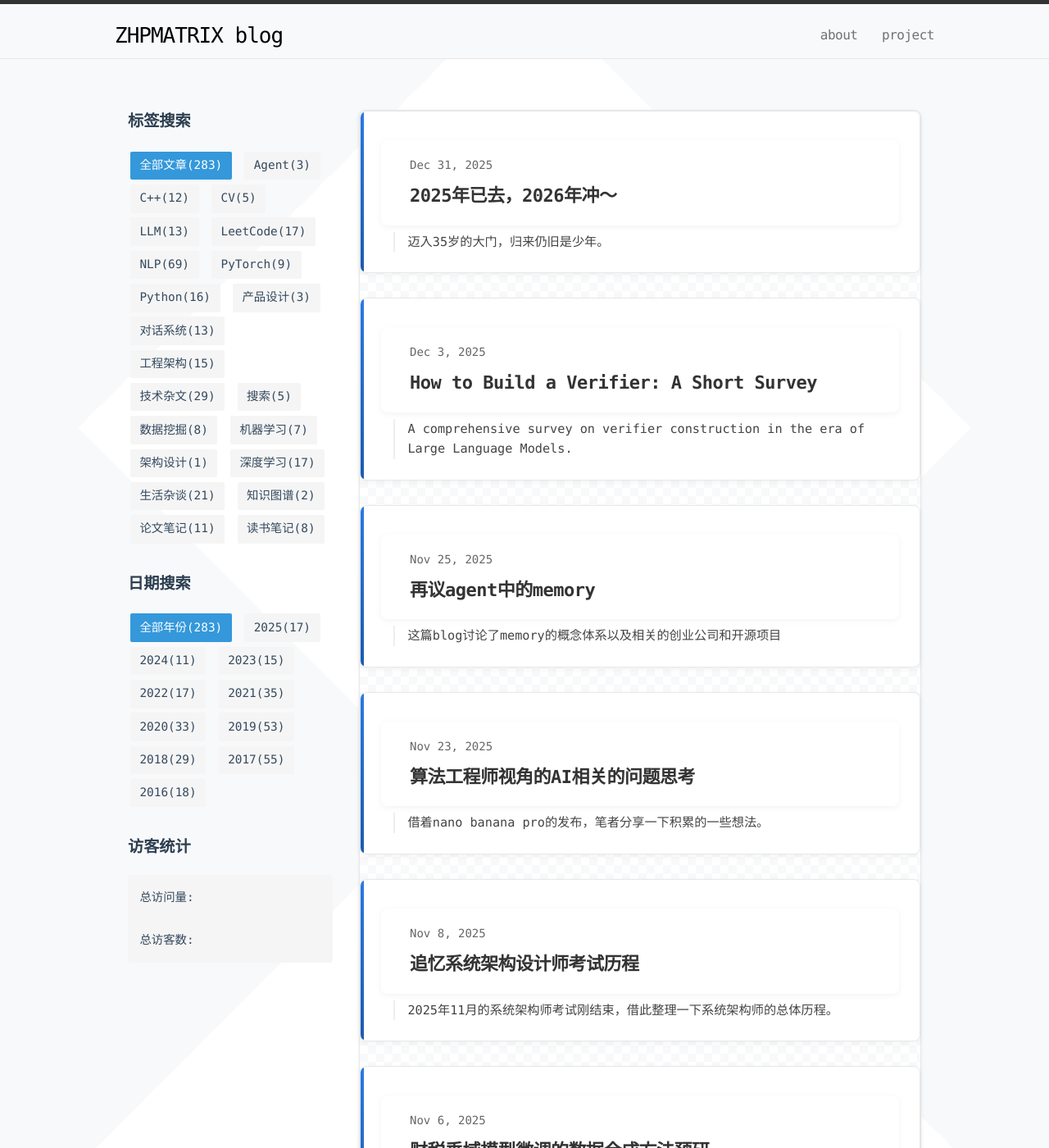
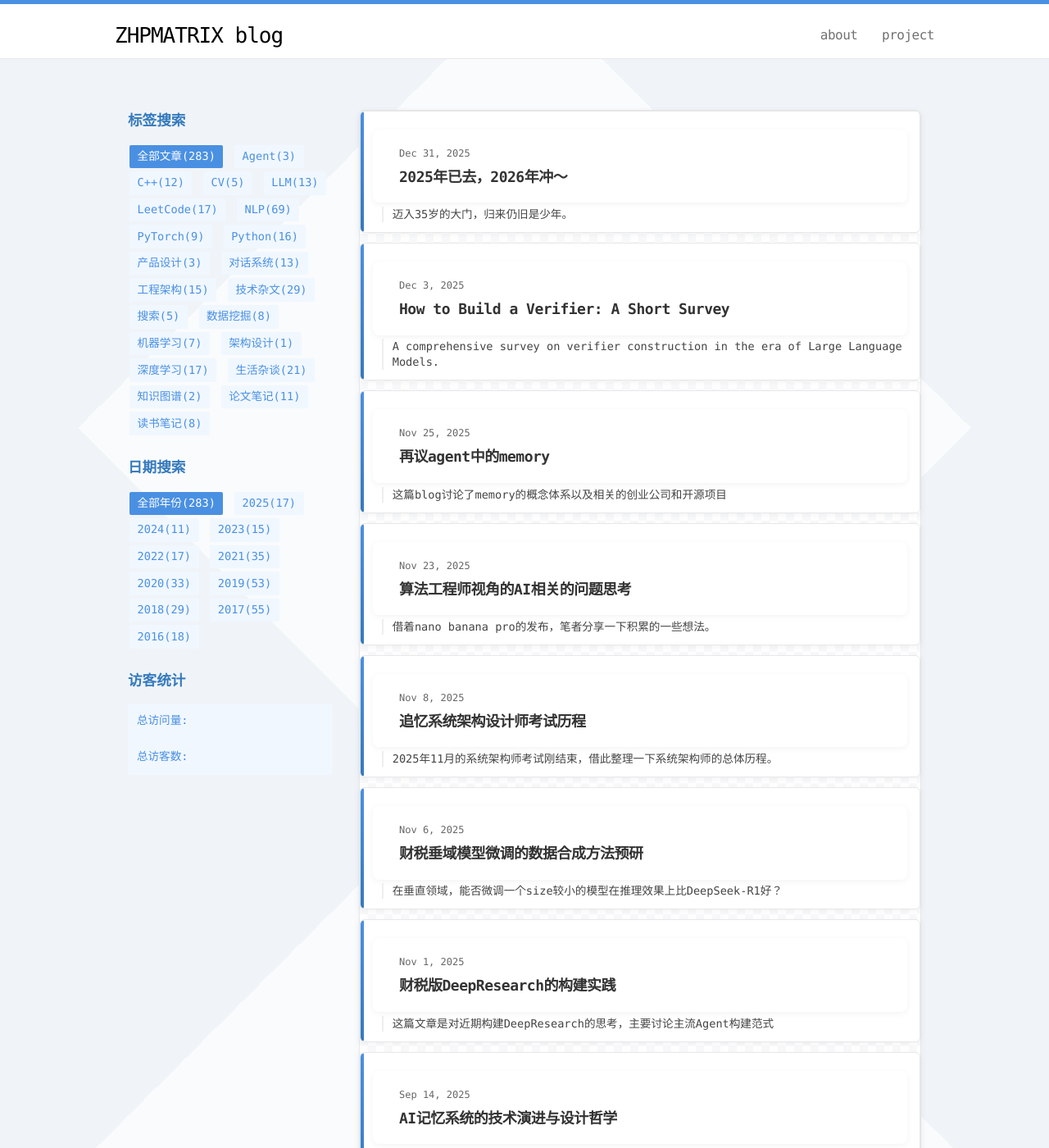
Before and after one commit to zhpmatrix/zhpmatrix.github.io, a Jekyll site: the page built from index.html, in a window 1280 px wide and 1400 px high. Shown: the whole window at 82% size. Built offline with Jekyll 4.4.1, drawn with Linux system fonts in a browser that asks for light colours; comment, search, counter and statistics services are not loaded.

Commit message:
Make blog article list more compact and improve visual consistency
- Reduce spacing and padding in article list items for more compact display
- Decrease font sizes for titles, dates, and excerpts while maintaining readability
- Unify color scheme across header, tags, and sidebar components (#4a90e2, #357abd)
- Remove yellow color and background from header navigation
- Adjust tag styling to match overall theme with smaller padding and font size
- Add .gitignore to exclude Jekyll _site directory from version control
- Fix markdown link in blog post

Co-Authored-By: Claude Sonnet 4.6 <noreply@anthropic.com>

```diff
--- a/_includes/header.html
+++ b/_includes/header.html
@@ -18,7 +18,7 @@
 </a>
       <div class="trigger">
         {% for page in site.pages %}
-          {% if page.title %}<font color="yellow"><a class="page-link" href="{{ page.url | prepend: site.baseurl }}">{{ page.title }}</a></font>{% endif %}
+          {% if page.title %}<a class="page-link" href="{{ page.url | prepend: site.baseurl }}">{{ page.title }}</a>{% endif %}
         {% endfor %}
 
       </div>
@@ -34,7 +34,4 @@
       s.parentNode.insertBefore(hm, s);
   })();
   </script>
-  <style>
-	body{background-color:#84bf97}
-  </style>
  </header>
--- a/_includes/tags.html
+++ b/_includes/tags.html
@@ -32,7 +32,7 @@
     }
     .tags-section h2 {
       font-size: 1.2em;
-      color: #2c3e50;
+      color: #357abd;
       margin-bottom: 1em;
       font-weight: 600;
     }
@@ -44,19 +44,19 @@
       display: inline-block;
       padding: 0.3em 0.8em;
       margin: 0.2em;
-      background: #f5f5f5;
+      background: #f0f7ff;
       border-radius: 2px;
       text-decoration: none;
-      color: #34495e;
+      color: #4a90e2;
       font-size: 0.9em;
       transition: all 0.2s ease;
     }
     .tag-link:hover {
-      background: #e8e8e8;
-      color: #2c3e50;
+      background: #d0e3f5;
+      color: #357abd;
     }
     .tag-link.active {
-      background: #3498db;
+      background: #4a90e2;
       color: white;
     }
   </style>
--- a/css/main.css
+++ b/css/main.css
@@ -13,14 +13,14 @@ body {
   font-size: 16px;
   line-height: 1.5;
   font-weight: 300;
-  background-color: #fff;
+  background-color: #fafbfc;
 }
 
 h1, h2, h3, h4, h5, h6 { font-size: 100%; font-weight: 400; }
 
-a         { color: #2a7ae2; text-decoration: none; }
-a:hover   { color: #000; text-decoration: underline; }
-a:visited { color: #205caa; }
+a         { color: #4a90e2; text-decoration: none; }
+a:hover   { color: #357abd; text-decoration: underline; }
+a:visited { color: #357abd; }
 
 /* Utility */
 
@@ -41,11 +41,11 @@ a:visited { color: #205caa; }
 /* Site header */
 
 .site-header {
-  border-top: 5px solid #333;
+  border-top: 5px solid #4a90e2;
   border-bottom: 1px solid #e8e8e8;
   min-height: 56px;
-  background-color: #f8f9fa;  /* Light gray background color */
-  box-shadow: 0 2px 4px rgba(0,0,0,0.1);  /* Subtle shadow for depth */
+  background-color: #ffffff;
+  box-shadow: 0 2px 8px rgba(0,0,0,0.06);
 }
 
 .site-title,
@@ -138,12 +138,12 @@ a:visited { color: #205caa; }
 
 .page-content {
   padding: 30px 0;
-  background-color: #fff;
+  background-color: #fafbfc;
   background-image:
-    linear-gradient(45deg, #f8f9fa 25%, transparent 25%),
-    linear-gradient(-45deg, #f8f9fa 25%, transparent 25%),
-    linear-gradient(45deg, transparent 75%, #f8f9fa 75%),
-    linear-gradient(-45deg, transparent 75%, #f8f9fa 75%);
+    linear-gradient(45deg, #f0f4f8 25%, transparent 25%),
+    linear-gradient(-45deg, #f0f4f8 25%, transparent 25%),
+    linear-gradient(45deg, transparent 75%, #f0f4f8 75%),
+    linear-gradient(-45deg, transparent 75%, #f0f4f8 75%);
   background-size: 20px 20px;
   background-position: 0 0, 0 10px, 10px -10px, -10px 0px;
   background-attachment: fixed;
@@ -159,8 +159,8 @@ a:visited { color: #205caa; }
   list-style-type: none;
   border: 1px solid #e8e8e8;
   border-radius: 8px;
-  padding: 30px;
-  background-color: #fff;
+  padding: 15px;
+  background-color: #ffffff;
   background-image:
     linear-gradient(45deg, #f8f9fa 25%, transparent 25%),
     linear-gradient(-45deg, #f8f9fa 25%, transparent 25%),
@@ -168,15 +168,15 @@ a:visited { color: #205caa; }
     linear-gradient(-45deg, transparent 75%, #f8f9fa 75%);
   background-size: 20px 20px;
   background-position: 0 0, 0 10px, 10px -10px, -10px 0px;
-  box-shadow: 0 2px 4px rgba(0,0,0,0.05);
+  box-shadow: 0 2px 8px rgba(0,0,0,0.04);
   margin-bottom: 40px;
 }
 
 .posts li {
-  margin-bottom: 30px;
-  padding: 25px;
+  margin-bottom: 12px;
+  padding: 12px 15px;
   background-color: #fff;
-  border-radius: 8px;
+  border-radius: 6px;
   box-shadow: 0 2px 8px rgba(0,0,0,0.05);
   transition: all 0.3s ease;
   border: 1px solid #e8e8e8;
@@ -196,32 +196,32 @@ a:visited { color: #205caa; }
   left: 0;
   width: 4px;
   height: 100%;
-  background: linear-gradient(to bottom, #2a7ae2, #1a5cb0);
+  background: linear-gradient(to bottom, #4a90e2, #357abd);
   border-radius: 2px;
 }
 
 .posts .post-link {
-  font-size: 22px;
+  font-size: 18px;
   letter-spacing: -0.5px;
-  line-height: 1.4;
-  margin-bottom: 12px;
+  line-height: 1.3;
+  margin-bottom: 6px;
   color: #333;
   font-weight: 600;
-  padding-left: 15px;
+  padding-left: 12px;
   position: relative;
 }
 
 .posts .post-date {
   display: block;
-  font-size: 14px;
+  font-size: 12px;
   color: #666;
-  margin-bottom: 12px;
-  padding-left: 15px;
+  margin-bottom: 8px;
+  padding-left: 12px;
 }
 
 .posts .post-tags {
-  margin-top: 15px;
-  padding: 12px 15px;
+  margin-top: 8px;
+  padding: 8px 12px;
   background-color: #f8f9fa;
   border-radius: 6px;
   border: 1px solid #e8e8e8;
@@ -234,12 +234,12 @@ a:visited { color: #205caa; }
 
 .posts .post-tags .tag {
   display: inline-block;
-  padding: 4px 10px;
-  margin: 4px 6px;
-  font-size: 12px;
-  color: #2a7ae2;
-  background-color: #f8f9fa;
-  border: 1px solid #e8e8e8;
+  padding: 2px 8px;
+  margin: 2px 4px;
+  font-size: 11px;
+  color: #4a90e2;
+  background-color: #f0f7ff;
+  border: 1px solid #d0e3f5;
   border-radius: 4px;
   transition: all 0.2s ease;
   position: relative;
@@ -251,10 +251,10 @@ a:visited { color: #205caa; }
 }
 
 .posts .post-tags .tag:hover {
-  background-color: #2a7ae2;
+  background-color: #4a90e2;
   color: #fff;
   transform: translateY(-1px);
-  box-shadow: 0 2px 4px rgba(42, 122, 226, 0.2);
+  box-shadow: 0 2px 8px rgba(74, 144, 226, 0.3);
 }
 
 
@@ -298,9 +298,9 @@ a:visited { color: #205caa; }
   padding: 0 8px;
   margin: 0 4px;
   font-size: 12px;
-  color: #2a7ae2;
-  background-color: #f8f9fa;
-  border: 1px solid #e8e8e8;
+  color: #4a90e2;
+  background-color: #f0f7ff;
+  border: 1px solid #d0e3f5;
   border-radius: 4px;
   line-height: 1.6;
   text-transform: uppercase;
@@ -311,10 +311,10 @@ a:visited { color: #205caa; }
 }
 
 .post-header .meta .tag:hover {
-  background-color: #2a7ae2;
+  background-color: #4a90e2;
   color: #fff;
   transform: translateY(-1px);
-  box-shadow: 0 2px 4px rgba(42, 122, 226, 0.2);
+  box-shadow: 0 2px 8px rgba(74, 144, 226, 0.3);
 }
 
 .post-header .meta #busuanzi_container_page_pv {
@@ -331,7 +331,7 @@ a:visited { color: #205caa; }
 }
 
 .post-header .meta #busuanzi_value_page_pv {
-  color: #2a7ae2;
+  color: #4a90e2;
   font-weight: 600;
   margin: 0 2px;
 }
@@ -419,14 +419,14 @@ a:visited { color: #205caa; }
 }
 
 .post-content blockquote {
-  border-left: 4px solid #2a7ae2;
+  border-left: 4px solid #4a90e2;
   padding: 15px 20px;
   font-size: 18px;
   color: #666;
   letter-spacing: -0.5px;
   font-style: italic;
   margin: 30px 0;
-  background-color: #f8f9fa;
+  background-color: #f0f7ff;
   border-radius: 0 8px 8px 0;
 }
 
@@ -686,8 +686,8 @@ a:visited { color: #205caa; }
 }
 
 .search-input:focus {
-  border-color: #2a7ae2;
-  box-shadow: 0 0 0 3px rgba(42, 122, 226, 0.1);
+  border-color: #4a90e2;
+  box-shadow: 0 0 0 3px rgba(74, 144, 226, 0.15);
   outline: none;
 }
 
@@ -743,7 +743,7 @@ a:visited { color: #205caa; }
 
 .search-result-tag {
   background: #f0f7ff;
-  color: #2a7ae2;
+  color: #4a90e2;
   padding: 4px 12px;
   border-radius: 20px;
   font-size: 13px;
@@ -753,7 +753,7 @@ a:visited { color: #205caa; }
 }
 
 .search-result-tag:hover {
-  background: #2a7ae2;
+  background: #4a90e2;
   color: #fff;
   transform: translateY(-1px);
 }
@@ -786,12 +786,12 @@ a:visited { color: #205caa; }
 
 .posts .post-tags .tag {
   display: inline-block;
-  padding: 4px 10px;
-  margin: 4px 6px;
-  font-size: 12px;
-  color: #2a7ae2;
-  background-color: #f8f9fa;
-  border: 1px solid #e8e8e8;
+  padding: 2px 8px;
+  margin: 2px 4px;
+  font-size: 11px;
+  color: #4a90e2;
+  background-color: #f0f7ff;
+  border: 1px solid #d0e3f5;
   border-radius: 4px;
   transition: all 0.2s ease;
   position: relative;
@@ -804,7 +804,7 @@ a:visited { color: #205caa; }
 
 .search-result-tag {
   background: #f0f7ff;
-  color: #2a7ae2;
+  color: #4a90e2;
   padding: 4px 12px;
   border-radius: 20px;
   font-size: 13px;
--- a/index.html
+++ b/index.html
@@ -91,88 +91,88 @@ layout: default
       margin: 0;
     }
     .post-item {
-      margin-bottom: 2em;
-      padding-bottom: 1.5em;
+      margin-bottom: 1em;
+      padding-bottom: 1em;
       border-bottom: 1px solid #eee;
     }
     .post-header {
-      margin-bottom: 0.5em;
+      margin-bottom: 0.3em;
     }
     .post-date {
       color: #7f8c8d;
-      font-size: 0.85em;
-      margin-right: 1em;
+      font-size: 0.75em;
+      margin-right: 0.8em;
       font-family: Consolas, monospace;
     }
     .post-link {
       color: #2c3e50;
       text-decoration: none;
       font-weight: 600;
-      font-size: 1.1em;
+      font-size: 1em;
       font-family: Consolas, monospace;
     }
     .post-link:hover {
-      color: #3498db;
+      color: #4a90e2;
     }
     .post-excerpt {
       color: #444;
-      font-size: 0.95em;
-      line-height: 1.6;
-      margin-left: 1em;
-      padding-left: 1em;
+      font-size: 0.85em;
+      line-height: 1.4;
+      margin-left: 0.8em;
+      padding-left: 0.8em;
       border-left: 2px solid #eee;
       font-family: Consolas, monospace;
     }
     /* 标签和日期搜索相关样式 */
     .tags-section, .dates-section {
-      margin-bottom: 2em;
+      margin-bottom: 1.5em;
     }
     .tags-section h2, .dates-section h2 {
-      font-size: 1.2em;
-      color: #2c3e50;
-      margin-bottom: 1em;
+      font-size: 1.1em;
+      color: #357abd;
+      margin-bottom: 0.8em;
       font-weight: 600;
     }
     .tag-cloud, .date-cloud {
-      margin-bottom: 1.5em;
-      line-height: 1.8;
+      margin-bottom: 1em;
+      line-height: 1.6;
     }
     .tag-link, .date-link {
       display: inline-block;
-      padding: 0.3em 0.8em;
-      margin: 0.2em;
-      background: #f5f5f5;
+      padding: 0.25em 0.7em;
+      margin: 0.15em;
+      background: #f0f7ff;
       border-radius: 2px;
       text-decoration: none;
-      color: #34495e;
-      font-size: 0.9em;
+      color: #4a90e2;
+      font-size: 0.85em;
       transition: all 0.2s ease;
     }
     .tag-link:hover, .date-link:hover {
-      background: #e8e8e8;
-      color: #2c3e50;
+      background: #d0e3f5;
+      color: #357abd;
     }
     .tag-link.active, .date-link.active {
-      background: #3498db;
+      background: #4a90e2;
       color: white;
     }
     /* 访客统计相关样式 */
     .visitor-stats {
-      margin-bottom: 2em;
+      margin-bottom: 1.5em;
     }
     .visitor-stats h2 {
-      font-size: 1.2em;
-      color: #2c3e50;
-      margin-bottom: 1em;
+      font-size: 1.1em;
+      color: #357abd;
+      margin-bottom: 0.8em;
       font-weight: 600;
     }
     .stats-container {
-      background: #f5f5f5;
-      padding: 1em;
+      background: #f0f7ff;
+      padding: 0.8em;
       border-radius: 4px;
-      font-size: 0.9em;
-      color: #34495e;
-      line-height: 1.8;
+      font-size: 0.85em;
+      color: #4a90e2;
+      line-height: 1.6;
     }
     .stats-container span {
       display: block;
```
Also changed, not shown: _posts/2019-02-01-rethinking-spellchecker.md (+1 -1 lines), 1 other file.
